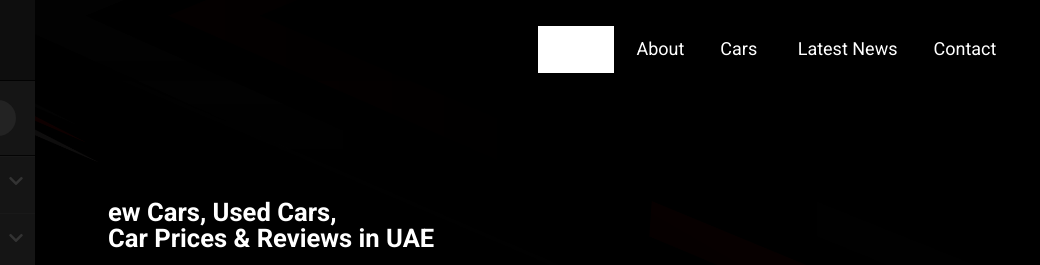
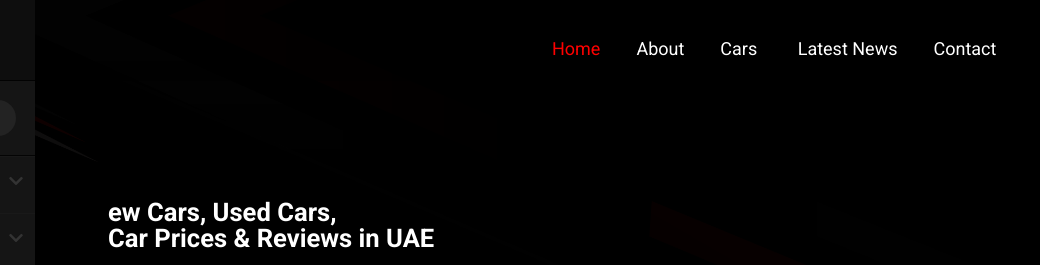
Before and after one commit to shafeeq-pe/car-sale, a plain HTML site: page index.html in a window 1280 px wide. In both pictures the pointer is over the link 816 px from the left and 49 px from the top of the page. Shown: the top 265 px of the page, 240-1280 px from the left. Drawn offline with Linux system fonts and the light colour scheme.

Commit message:
New Cahnges

```diff
--- a/css/style.css
+++ b/css/style.css
@@ -411,9 +411,9 @@ display: none;}
     }
     .menu ul li:hover a {
         /*text-shadow: 1px -1px 1px #000;*/
-        color: #0e3040;
+        color: #ff0000 !IMPORTANT;
         transition: all .3s;
-        background: #fff;
+        /* background: #fff; */
     }
     .active-menu a {
         color: #393939 !important;
```
